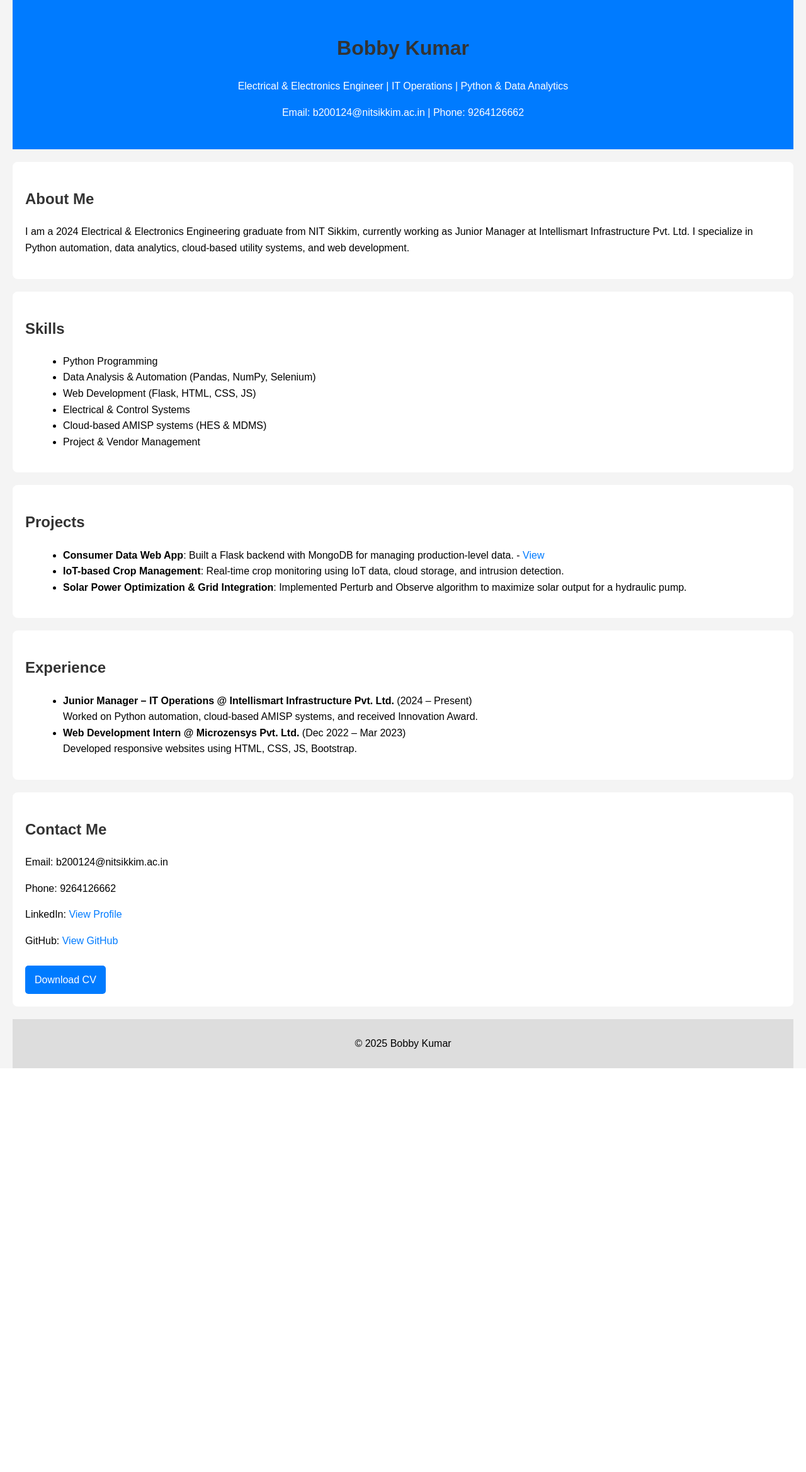
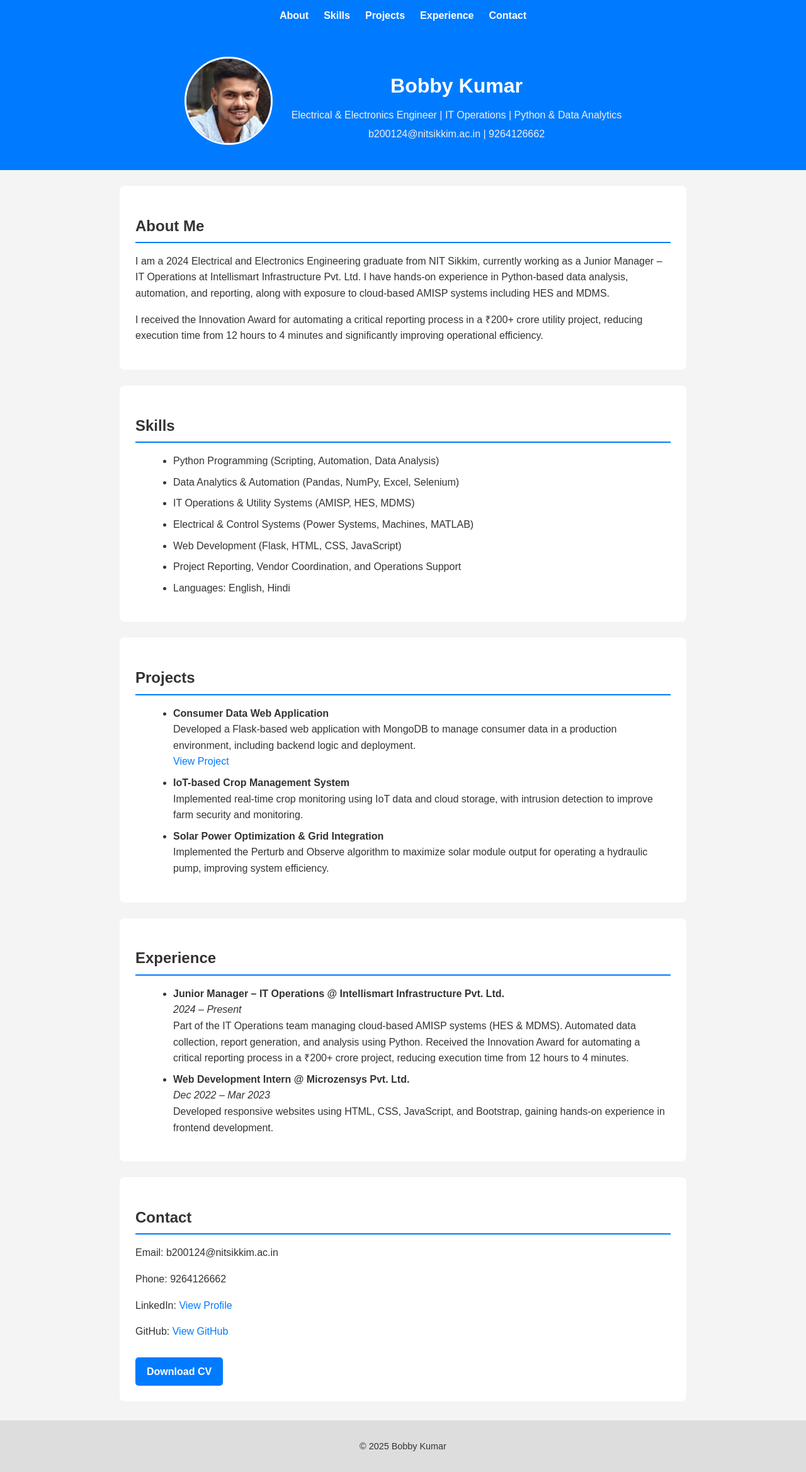
Before and after one commit to Bobbykumaar/My-Portfolio, a Flask app: page / in a window 1280 px wide. Shown: the whole page at 63% size. Before the commit the page ends 1696 px from the top, so only its background shows below. Run offline with Flask 3, Linux system fonts and the light colour scheme.

Commit message:
Add files via upload

```diff
--- a/app.py
+++ b/app.py
@@ -1,55 +1,79 @@
-from flask import Flask, render_template, url_for
+from flask import Flask, render_template
 
 app = Flask(__name__)
 
-@app.route('/')
+@app.route("/")
 def home():
-    # Projects
+
+    skills = [
+        "Python Programming (Scripting, Automation, Data Analysis)",
+        "Data Analytics & Automation (Pandas, NumPy, Excel, Selenium)",
+        "IT Operations & Utility Systems (AMISP, HES, MDMS)",
+        "Electrical & Control Systems (Power Systems, Machines, MATLAB)",
+        "Web Development (Flask, HTML, CSS, JavaScript)",
+        "Project Reporting, Vendor Coordination, and Operations Support",
+        "Languages: English, Hindi"
+    ]
+
     projects = [
         {
-            'title': 'Consumer Data Web App',
-            'description': 'Built a Flask backend with MongoDB for managing production-level data.',
-            'link': 'https://github.com/Bobbykumaar/consumer-data-webapp'
+            "title": "Consumer Data Web Application",
+            "description": (
+                "Developed a Flask-based web application with MongoDB to manage "
+                "consumer data in a production environment, including backend logic "
+                "and deployment."
+            ),
+            "link": "https://github.com/Bobbykumaar/consumer-data-webapp"
         },
         {
-            'title': 'IoT-based Crop Management',
-            'description': 'Real-time crop monitoring using IoT data, cloud storage, and intrusion detection.',
-            'link': '#'
+            "title": "IoT-based Crop Management System",
+            "description": (
+                "Implemented real-time crop monitoring using IoT data and cloud storage, "
+                "with intrusion detection to improve farm security and monitoring."
+            ),
+            "link": "#"
         },
         {
-            'title': 'Solar Power Optimization & Grid Integration',
-            'description': 'Implemented Perturb and Observe algorithm to maximize solar output for a hydraulic pump.',
-            'link': '#'
+            "title": "Solar Power Optimization & Grid Integration",
+            "description": (
+                "Implemented the Perturb and Observe algorithm to maximize solar module "
+                "output for operating a hydraulic pump, improving system efficiency."
+            ),
+            "link": "#"
         }
     ]
 
-    # Skills
-    skills = [
-        'Python Programming',
-        'Data Analysis & Automation (Pandas, NumPy, Selenium)',
-        'Web Development (Flask, HTML, CSS, JS)',
-        'Electrical & Control Systems',
-        'Cloud-based AMISP systems (HES & MDMS)',
-        'Project & Vendor Management'
-    ]
-
-    # Experience
     experience = [
         {
-            'role': 'Junior Manager – IT Operations',
-            'company': 'Intellismart Infrastructure Pvt. Ltd.',
-            'duration': '2024 – Present',
-            'details': 'Worked on Python automation, cloud-based AMISP systems, and received Innovation Award.'
+            "role": "Junior Manager – IT Operations",
+            "company": "Intellismart Infrastructure Pvt. Ltd.",
+            "duration": "2024 – Present",
+            "details": (
+                "Part of the IT Operations team managing cloud-based AMISP systems "
+                "(HES & MDMS). Automated data collection, report generation, and "
+                "analysis using Python. Received the Innovation Award for automating "
+                "a critical reporting process in a ₹200+ crore project, reducing "
+                "execution time from 12 hours to 4 minutes."
+            )
         },
         {
-            'role': 'Web Development Intern',
-            'company': 'Microzensys Pvt. Ltd.',
-            'duration': 'Dec 2022 – Mar 2023',
-            'details': 'Developed responsive websites using HTML, CSS, JS, Bootstrap.'
+            "role": "Web Development Intern",
+            "company": "Microzensys Pvt. Ltd.",
+            "duration": "Dec 2022 – Mar 2023",
+            "details": (
+                "Developed responsive websites using HTML, CSS, JavaScript, and "
+                "Bootstrap, gaining hands-on experience in frontend development."
+            )
         }
     ]
 
-    return render_template('index.html', projects=projects, skills=skills, experience=experience)
+    return render_template(
+        "index.html",
+        skills=skills,
+        projects=projects,
+        experience=experience
+    )
 
-if __name__ == '__main__':
+
+if __name__ == "__main__":
     app.run(debug=True)
--- a/static/css/style.css
+++ b/static/css/style.css
@@ -1,34 +1,112 @@
+/* Reset & Base Styles */
+* {
+    box-sizing: border-box;
+}
+
 body {
     font-family: Arial, sans-serif;
     margin: 0;
-    padding: 0 20px;
+    padding: 0;
     line-height: 1.6;
     background-color: #f4f4f4;
-}
-
-header {
-    text-align: center;
-    padding: 30px 0;
-    background-color: #007BFF;
-    color: white;
-}
-
-h1, h2 {
     color: #333;
 }
 
+/* Navigation Bar */
+.navbar {
+    background-color: #007BFF;
+    padding: 12px 0;
+}
+
+.nav-links {
+    list-style: none;
+    display: flex;
+    justify-content: center;
+    gap: 24px;
+    padding: 0;
+    margin: 0;
+}
+
+.nav-links li {
+    margin: 0;
+}
+
+.nav-links a {
+    color: #ffffff;
+    font-weight: bold;
+    text-decoration: none;
+}
+
+.nav-links a:hover {
+    text-decoration: underline;
+}
+
+/* Header */
+header {
+    background-color: #007BFF;
+    color: #ffffff;
+    padding: 40px 20px;
+    text-align: center;
+}
+
+.header-content {
+    display: flex;
+    align-items: center;
+    justify-content: center;
+    gap: 30px;
+    flex-wrap: wrap;
+}
+
+/* Profile Image */
+.profile-img {
+    width: 140px;
+    height: 140px;
+    border-radius: 50%;
+    object-fit: cover;
+    border: 3px solid #ffffff;
+}
+
+/* Intro Text */
+.intro-text h1 {
+    margin-bottom: 8px;
+    color: #ffffff;
+}
+
+.intro-text p {
+    margin: 4px 0;
+    color: #f0f0f0;
+}
+
+/* Section Styling */
 section {
-    margin: 20px 0;
-    padding: 20px;
-    background: white;
+    max-width: 900px;
+    margin: 25px auto;
+    padding: 25px;
+    background: #ffffff;
     border-radius: 8px;
 }
 
+/* Headings */
+h1, h2 {
+    color: #333333;
+}
+
+h2 {
+    margin-bottom: 15px;
+    border-bottom: 2px solid #007BFF;
+    padding-bottom: 6px;
+}
+
+/* Lists */
 ul {
-    list-style-type: disc;
     margin-left: 20px;
 }
 
+ul li {
+    margin-bottom: 8px;
+}
+
+/* Links */
 a {
     color: #007BFF;
     text-decoration: none;
@@ -38,23 +116,48 @@ a:hover {
     text-decoration: underline;
 }
 
+/* CV Button */
 .cv-btn {
     display: inline-block;
-    margin-top: 10px;
-    padding: 10px 15px;
+    margin-top: 12px;
+    padding: 10px 18px;
     background-color: #007BFF;
-    color: white;
+    color: #ffffff;
     border-radius: 5px;
-    text-decoration: none;
+    font-weight: bold;
 }
 
 .cv-btn:hover {
     background-color: #0056b3;
 }
 
+/* Footer */
 footer {
     text-align: center;
-    padding: 10px;
-    margin-top: 20px;
-    background-color: #ddd;
+    padding: 15px;
+    margin-top: 30px;
+    background-color: #dddddd;
+    font-size: 0.9rem;
 }
+
+/* Responsive Design */
+@media (max-width: 600px) {
+    .header-content {
+        flex-direction: column;
+        text-align: center;
+    }
+
+    .profile-img {
+        width: 120px;
+        height: 120px;
+    }
+
+    section {
+        padding: 20px;
+    }
+
+    .nav-links {
+        flex-wrap: wrap;
+        gap: 15px;
+    }
+}
--- a/templates/index.html
+++ b/templates/index.html
@@ -4,20 +4,65 @@
     <meta charset="UTF-8">
     <meta name="viewport" content="width=device-width, initial-scale=1.0">
     <title>Bobby Kumar | Portfolio</title>
+
     <link rel="stylesheet" href="{{ url_for('static', filename='css/style.css') }}">
 </head>
 <body>
-    <header>
-        <h1>Bobby Kumar</h1>
-        <p>Electrical & Electronics Engineer | IT Operations | Python & Data Analytics</p>
-        <p>Email: b200124@nitsikkim.ac.in | Phone: 9264126662</p>
+
+    <!-- Navigation Bar -->
+    <nav class="navbar">
+        <ul class="nav-links">
+            <li><a href="#about">About</a></li>
+            <li><a href="#skills">Skills</a></li>
+            <li><a href="#projects">Projects</a></li>
+            <li><a href="#experience">Experience</a></li>
+            <li><a href="#contact">Contact</a></li>
+        </ul>
+    </nav>
+
+    <!-- Header Section -->
+    <header class="header">
+        <div class="header-content">
+
+            <!-- Profile Image -->
+            <img
+                src="{{ url_for('static', filename='images/profile.jpg') }}"
+                alt="Bobby Kumar"
+                class="profile-img"
+            >
+
+            <!-- Intro -->
+            <div class="intro-text">
+                <h1>Bobby Kumar</h1>
+                <p>
+                    Electrical & Electronics Engineer | IT Operations | Python & Data Analytics
+                </p>
+                <p>
+                    b200124@nitsikkim.ac.in | 9264126662
+                </p>
+            </div>
+
+        </div>
     </header>
 
+    <!-- About -->
     <section id="about">
         <h2>About Me</h2>
-        <p>I am a 2024 Electrical & Electronics Engineering graduate from NIT Sikkim, currently working as Junior Manager at Intellismart Infrastructure Pvt. Ltd. I specialize in Python automation, data analytics, cloud-based utility systems, and web development.</p>
+        <p>
+            I am a 2024 Electrical and Electronics Engineering graduate from NIT Sikkim,
+            currently working as a Junior Manager – IT Operations at Intellismart
+            Infrastructure Pvt. Ltd. I have hands-on experience in Python-based data
+            analysis, automation, and reporting, along with exposure to cloud-based
+            AMISP systems including HES and MDMS.
+        </p>
+        <p>
+            I received the Innovation Award for automating a critical reporting process
+            in a ₹200+ crore utility project, reducing execution time from 12 hours to
+            4 minutes and significantly improving operational efficiency.
+        </p>
     </section>
 
+    <!-- Skills -->
     <section id="skills">
         <h2>Skills</h2>
         <ul>
@@ -27,43 +72,69 @@
         </ul>
     </section>
 
+    <!-- Projects -->
     <section id="projects">
         <h2>Projects</h2>
         <ul>
             {% for project in projects %}
                 <li>
-                    <strong>{{ project.title }}</strong>: {{ project.description }}
-                    {% if project.link != '#' %}
-                        - <a href="{{ project.link }}" target="_blank">View</a>
+                    <strong>{{ project.title }}</strong><br>
+                    {{ project.description }}
+                    {% if project.link != "#" %}
+                        <br>
+                        <a href="{{ project.link }}" target="_blank">View Project</a>
                     {% endif %}
                 </li>
             {% endfor %}
         </ul>
     </section>
 
+    <!-- Experience -->
     <section id="experience">
         <h2>Experience</h2>
         <ul>
             {% for exp in experience %}
                 <li>
-                    <strong>{{ exp.role }} @ {{ exp.company }}</strong> ({{ exp.duration }})<br>
+                    <strong>{{ exp.role }} @ {{ exp.company }}</strong><br>
+                    <em>{{ exp.duration }}</em><br>
                     {{ exp.details }}
                 </li>
             {% endfor %}
         </ul>
     </section>
 
+    <!-- Contact -->
     <section id="contact">
-        <h2>Contact Me</h2>
+        <h2>Contact</h2>
         <p>Email: b200124@nitsikkim.ac.in</p>
         <p>Phone: 9264126662</p>
-        <p>LinkedIn: <a href="https://www.linkedin.com/in/yourprofile/" target="_blank">View Profile</a></p>
-        <p>GitHub: <a href="https://github.com/Bobbykumaar" target="_blank">View GitHub</a></p>
-        <a href="{{ url_for('static', filename='images/Bobby_Kumar_CV.pdf') }}" download class="cv-btn">Download CV</a>
+
+        <p>
+            LinkedIn:
+            <a href="https://www.linkedin.com/in/bobby-kumar-073b92203" target="_blank">
+                View Profile
+            </a>
+        </p>
+
+        <p>
+            GitHub:
+            <a href="https://github.com/Bobbykumaar" target="_blank">
+                View GitHub
+            </a>
+        </p>
+
+        <a
+            href="{{ url_for('static', filename='images/Bobby_Kumar_CV.pdf') }}"
+            class="cv-btn"
+            download
+        >
+            Download CV
+        </a>
     </section>
 
     <footer>
         <p>&copy; 2025 Bobby Kumar</p>
     </footer>
+
 </body>
 </html>
```
Also changed, not shown: static/images/profile.jpg (added).
